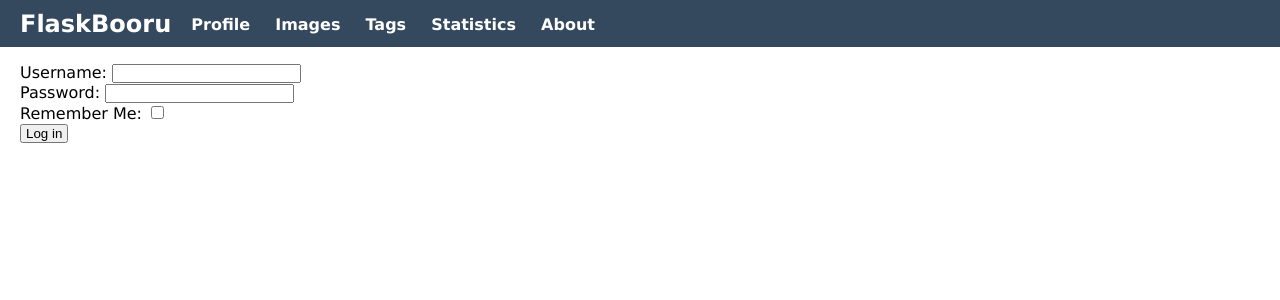
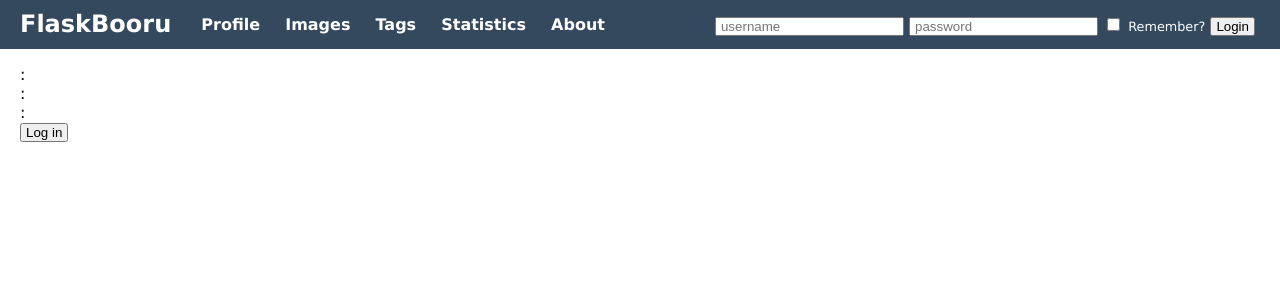
Before and after one commit to razage/FlaskBooru, a Flask app: template app/templates/users/login.html in a window 1280 px wide. Shown: the top 300 px of the page. Run offline with Flask 2, Linux system fonts and the light colour scheme; the template is opened without the code that fills it: values that come from a table or form of the project are taken from there, others are empty.

Commit message:
Moved the login area to the navbar. While this breaks *booru tradition, I felt like adding something new to the mix.

```diff
--- a/app/__init__.py
+++ b/app/__init__.py
@@ -12,7 +12,7 @@
 db = SQLAlchemy(app)
 
 lm = LoginManager(app)
-lm.login_view = 'users.login'
+lm.login_view = 'home'
 
 _createfolders = [app.config["IMAGEFOLDER"], app.config["IMAGETEMP"], app.config["THUMBFOLDER"]]
 
--- a/app/static/css/custom.css
+++ b/app/static/css/custom.css
@@ -17,6 +17,7 @@
     color: #FFFFFF;
     margin-bottom: 1em;
     padding: 10px 20px 10px 20px;
+    overflow: hidden;
 }
 
 h2.sitetitle {
@@ -26,6 +27,7 @@
 
 .navbar {
     margin: 0;
+    float: left;
     padding: 5px 20px 3px 10px;
 }
 
@@ -132,6 +134,13 @@
     padding: 0 20px 30px 20px;
 }
 
-.explanation {
+.navright {
+    margin: 0 -15px 0 0;
+    padding: 5px 20px 3px 10px;
+    float: right;
+}
+
+.navform-text {
+    text-align: center;
     font-size: 80%;
 }
--- a/app/templates/base.html
+++ b/app/templates/base.html
@@ -15,6 +15,21 @@
                 <li>Statistics</li>
                 <li>About</li>
             </ul>
+            {% if g.user.is_anonymous() %}
+                <div class="navright">
+                    <form method="post" action="{{ url_for('users.login') }}">
+                        <input type="text" name="username" placeholder="username">
+                        <input type="password" name="password" placeholder="password">
+                        <input type="checkbox" name="remember_me" id="remember_me">
+                        <label for="remember_me" class="navform-text">Remember?</label>
+                        <input type="submit" value="Login">
+                    </form>
+                </div>
+            {% else %}
+                <div class="navright">
+                    <button onclick="location.href='{{ url_for('users.logout') }}';">Logout</button>
+                </div>
+            {% endif %}
         </div>
         {% with messages = get_flashed_messages() %}
             {% if messages %}
--- a/app/templates/images/upload.html
+++ b/app/templates/images/upload.html
@@ -9,9 +9,6 @@
         <br/>
 
         <p>{{ form.tagfield.label }}<br/>{{ form.tagfield(cols="60", rows="2", tabindex="3") }}</p>
-
-        <p class="explanation">Tags are expected to be in the format namespace:tag unless they are part of the general
-            namespace. Tags are separated by spaces. (ex: character:konata_izumi blue_hair series:lucky_star)</p>
         <br/>
         <input type="submit" value="Upload Image">
     </form>
--- a/app/users/forms.py
+++ /dev/null
@@ -1,9 +0,0 @@
-from flask_wtf import Form
-from wtforms import BooleanField, PasswordField, StringField
-from wtforms.validators import DataRequired
-
-
-class LoginForm(Form):
-    username = StringField("Username", [DataRequired()])
-    password = PasswordField("Password", [DataRequired()])
-    remember_me = BooleanField("Remember Me", default=False)
--- a/app/users/views.py
+++ b/app/users/views.py
@@ -1,9 +1,8 @@
-from flask import Blueprint, flash, g, redirect, render_template, request, url_for
-from flask_login import login_required, login_user, logout_user
-from werkzeug.security import check_password_hash
+from flask import Blueprint, g, redirect, request, url_for
+from flask_login import login_required, logout_user
 
-from .forms import LoginForm
 from .models import User
+from .utils import handlelogin
 from app import lm
 
 
@@ -15,22 +14,12 @@
     return User.query.get(int(uid))
 
 
-@mod.route('/login', methods=['GET', 'POST'])
+@mod.route('/login', methods=['POST'])
 def login():
-    if g.user is not None and g.user.is_authenticated():
-        return redirect(url_for('home'))
-    form = LoginForm()
-    if form.validate_on_submit():
-        user = User.query.filter(User.username == form.username.data).first()
-        if user is not None:
-            if check_password_hash(user.password, form.password.data):
-                login_user(user, remember=form.remember_me.data)
-                return redirect(request.args.get('next') or url_for('home'))
-            else:
-                flash("Incorrect login!", "error")
-        else:
-            flash("User doesn't exist!", "error")
-    return render_template("users/login.html", title="Login", form=form)
+    if g.user is None or g.user.is_anonymous():
+        handlelogin(request.form['username'], request.form['password'],
+                    request.form['remember_me'] if 'remember_me' in request.form else False)
+    return redirect(url_for('home'))
 
 
 @mod.route('/logout')
```
Also changed, not shown: app/users/utils.py (added, +17 -0 lines), 1 other file.
